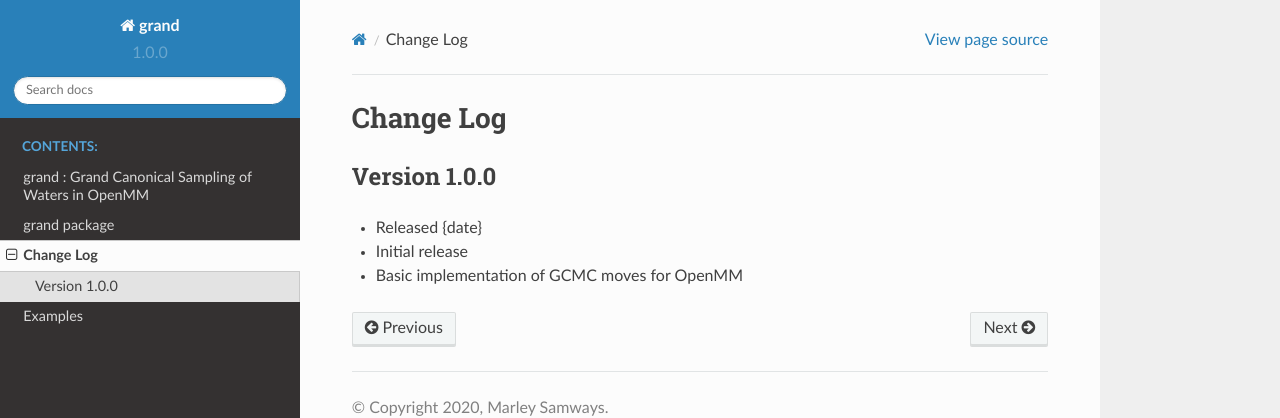
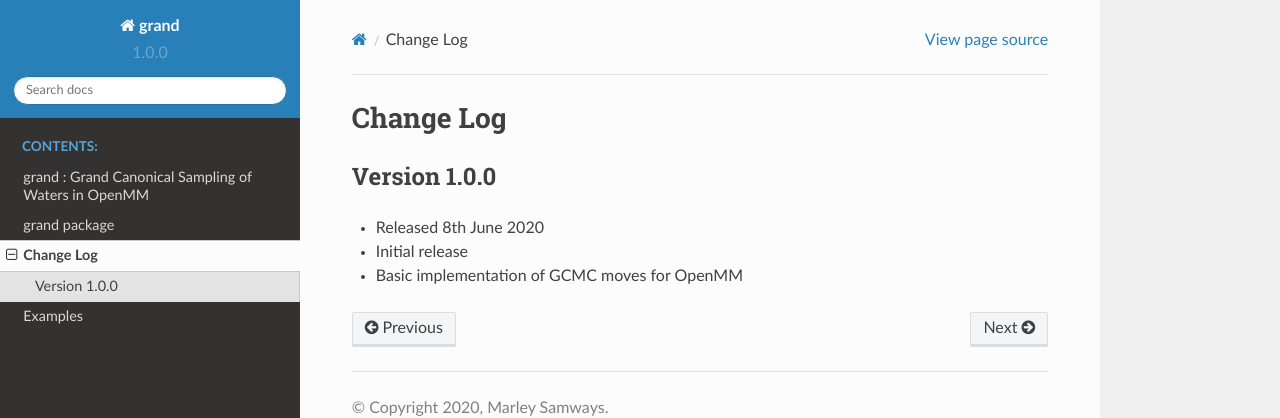
Before and after one commit to essex-lab/grand, a Sphinx documentation site: the page built from docs/source/changelog.rst, in a window 1280 px wide. Shown: the top 418 px of the page. Built offline with Sphinx 7.4.7 and the Read the Docs theme 2.0.0, drawn with Linux system fonts in a browser that asks for light colours.

Commit message:
Updated changelog with release date for v1.0.0

```diff
--- a/docs/source/changelog.rst
+++ b/docs/source/changelog.rst
@@ -3,6 +3,6 @@ Change Log
 
 Version 1.0.0
 -------------
-- Released {date}
+- Released 8th June 2020
 - Initial release
 - Basic implementation of GCMC moves for OpenMM
```
